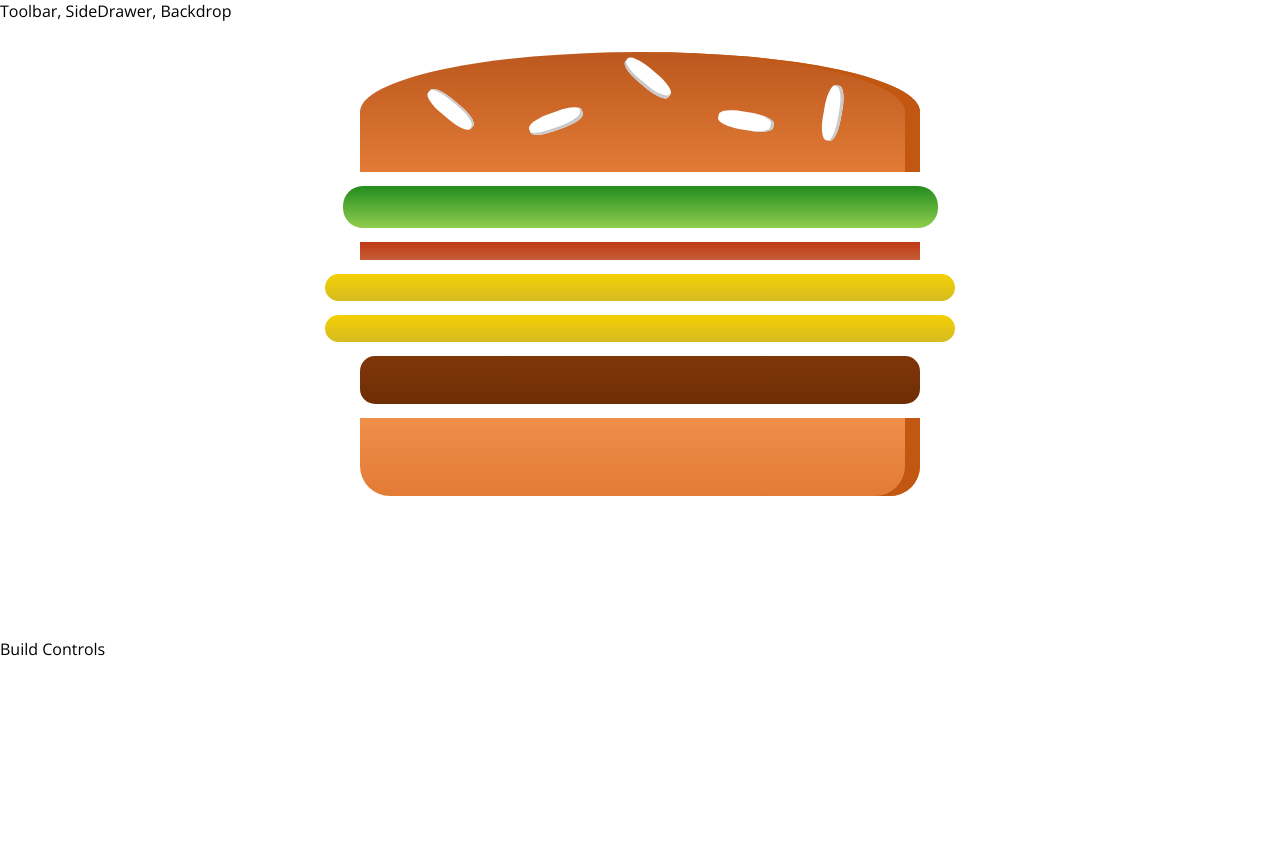
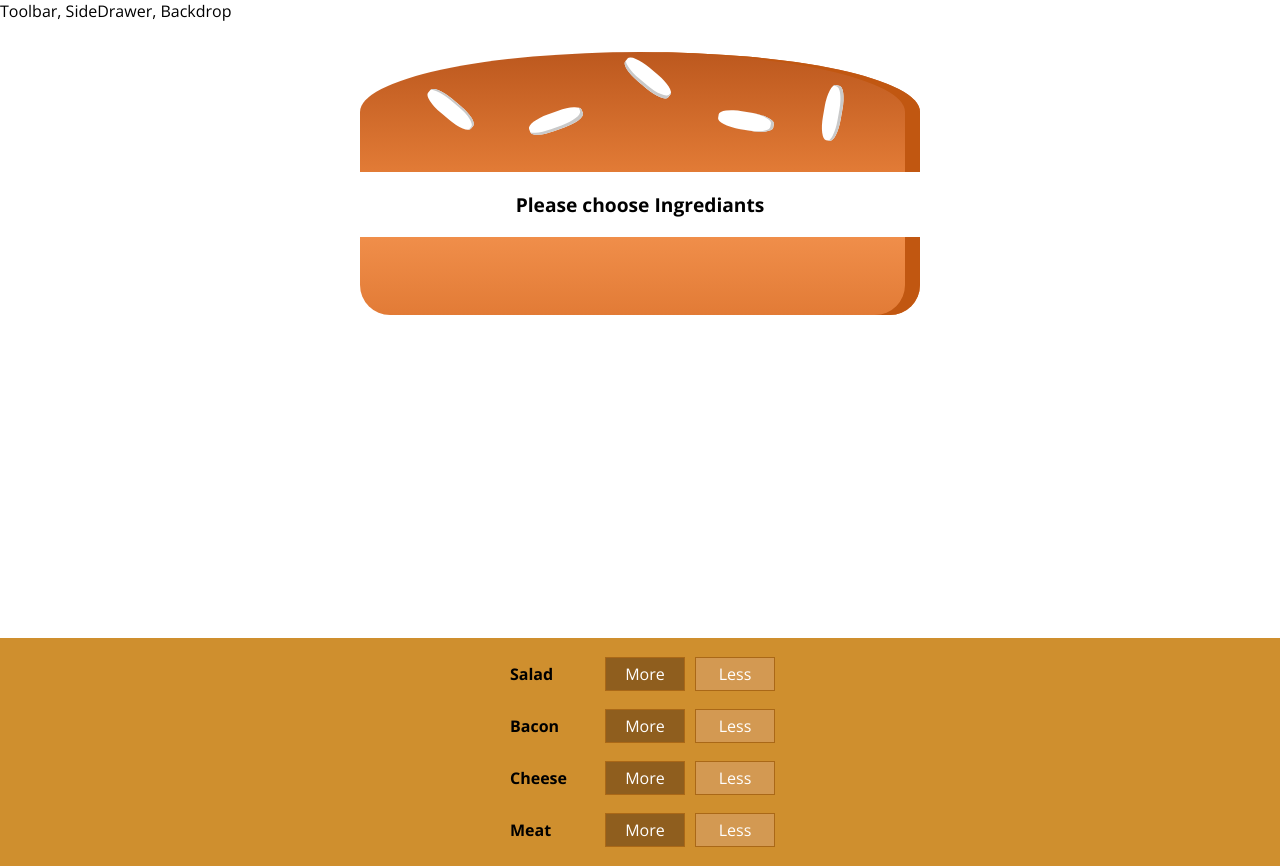
Before and after one commit to ari2016047/burger-app, a React app: page / in a window 1280 px wide. Before the commit the page ends 800 px from the top, so only its background shows below. Built offline with nearby package versions, Linux system fonts and the light colour scheme.

Commit message:
Burger Build Controller logic added

```diff
--- /dev/null
+++ b/src/components/Burger/BuildControls/BuildControl/BuildControl.css
@@ -0,0 +1,56 @@
+.BuildControl {
+    display: flex;
+    justify-content: space-between;
+    align-items: center;
+    margin: 5px 0;
+}
+
+.BuildControl button {
+    display: block;
+    font: inherit;
+    padding: 5px;
+    margin: 0 5px;
+    width: 80px;
+    border: 1px solid #AA6817;
+    cursor: pointer;
+    outline: none;
+}
+
+.BuildControl button:disabled {
+    background-color: #AC9980;
+    border: 1px solid #7E7365;
+    color: #ccc;
+    cursor: default;
+}
+
+.BuildControl button:hover:disabled {
+    background-color: #AC9980;
+    color: #ccc;
+    cursor: not-allowed;
+}
+
+.Label {
+    padding: 10px;
+    font-weight: bold;
+    width: 80px;
+}
+
+.BuildControl .Less {
+    background-color: #D39952;
+    color: white;
+}
+
+.BuildControl .More {
+    background-color: #8F5E1E;
+    color: white;
+}
+
+.BuildControl .Less:hover, .BuildControl .Less:active {
+    background-color: #DAA972;
+    color: white;
+}
+
+.BuildControl .More:hover,.BuildControl .More:active {
+    background-color: #99703F;
+    color: white;
+}
--- /dev/null
+++ b/src/components/Burger/BuildControls/BuildControl/BuildControl.js
@@ -0,0 +1,13 @@
+import React from 'react';
+import classes from './BuildControl.css';
+
+const buildControl = (props) =>(
+    <div className={classes.BuildControl}>
+        <div className={classes.Label}>{props.label}</div>
+        <button className={classes.More} onClick={props.added}>More</button>
+        <button className={classes.Less} onClick={props.reduced}>Less</button>
+    </div>
+
+)
+
+export default buildControl;
--- /dev/null
+++ b/src/components/Burger/BuildControls/BuildControls.css
@@ -0,0 +1,10 @@
+.BuildControls{
+    width: 100%;
+    background-color: #CF8F2E;
+    display: flex;
+    flex-flow: column;
+    align-items: center;
+    box-shadow: 0 2px 1px #ccc;
+    margin: auto;
+    padding: 10px 0;
+}
--- /dev/null
+++ b/src/components/Burger/BuildControls/BuildControls.js
@@ -0,0 +1,27 @@
+import React from 'react';
+import classes from './BuildControls.css';
+import BuildControl from './BuildControl/BuildControl';
+
+const controls =[
+        {label:'Salad',type:'salad'},
+        {label:'Bacon',type:'bacon'},
+        {label:'Cheese',type:'cheese'},
+        {label:'Meat',type:'meat'}
+    ];
+
+const buildControls = (props) =>(
+    <div className={classes.BuildControls}>
+        {
+            controls.map(i =>(
+                <BuildControl
+                 key={i.type}
+                 label={i.label}
+                 added={() => props.refToAdd(i.type)}
+                 reduced={() => props.refToRed(i.type)}
+                />
+            ) )
+        }
+    </div>
+);
+
+export default buildControls;
--- a/src/containers/BurgerBuilder/BurgerBuilder.js
+++ b/src/containers/BurgerBuilder/BurgerBuilder.js
@@ -1,21 +1,59 @@
 import React , { Component } from 'react';
 import Aux from '../../hoc/Auxa';
 import Burger from '../../components/Burger/Burger';
+import BuildControls from '../../components/Burger/BuildControls/BuildControls';
+
+const INGREDIENT_PRICES = {
+    salad:0.5,
+    cheese:0.4,
+    meat:2,
+    bacon:0.7
+};
+
+
 
 class BurgerBuilder extends Component{
     state = {
         ingrediants: {
-            salad: 1,
-            bacon:1,
-            cheese:2,
-            meat:1
-        }
+            salad: 0,
+            bacon:0,
+            cheese:0,
+            meat:0
+        },
+        totalPrice:5
     };
+
+    addIngredientHandler = (type) => {
+        let oldCount = this.state.ingrediants[type];
+        let updatedCount = oldCount+1;
+        let updatedIngredients ={
+            ...this.state.ingrediants
+        };
+        updatedIngredients[type] = updatedCount;
+        let totPrice = this.state.totalPrice;
+        totPrice = totPrice+INGREDIENT_PRICES[type];
+        this.setState({ingrediants: updatedIngredients, totalPrice: totPrice});
+    }
+
+    removeIngredientHandler = (type) => {
+        let oldCount = this.state.ingrediants[type];
+        let updatedCount = oldCount-1;
+        let updatedIngredients ={
+            ...this.state.ingrediants
+        };
+        updatedIngredients[type] = updatedCount;
+        let totPrice = this.state.totalPrice;
+        totPrice = totPrice-INGREDIENT_PRICES[type];
+        this.setState({ingrediants: updatedIngredients, totalPrice: totPrice});
+    }
+
     render(){
         return (
             <Aux>
                 <Burger ingrediants={this.state.ingrediants}/>
-                <div>Build Controls</div>
+                <BuildControls
+                refToAdd={this.addIngredientHandler}
+                refToRed={this.removeIngredientHandler}/>
             </Aux>
         );
     }
```
